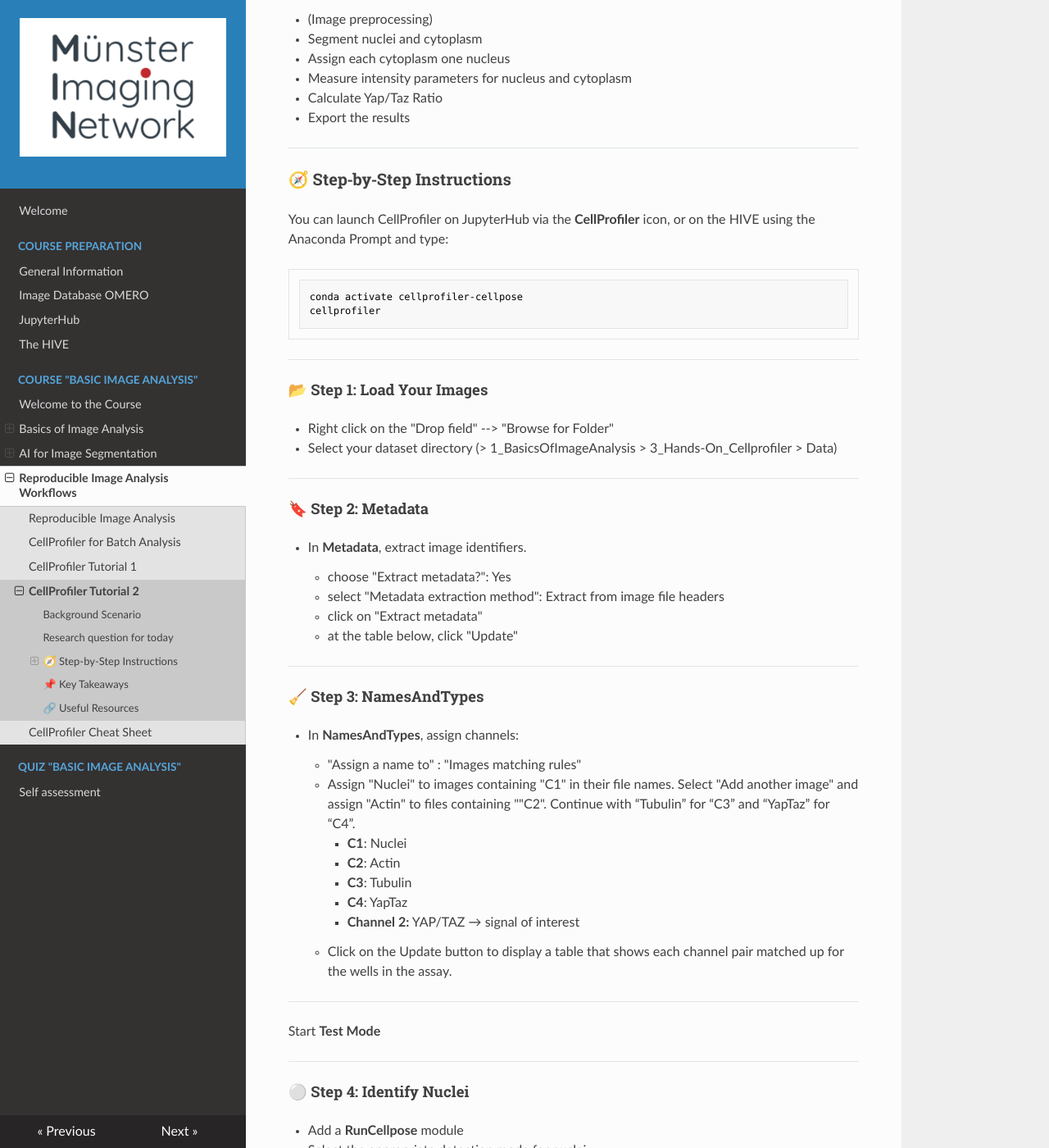
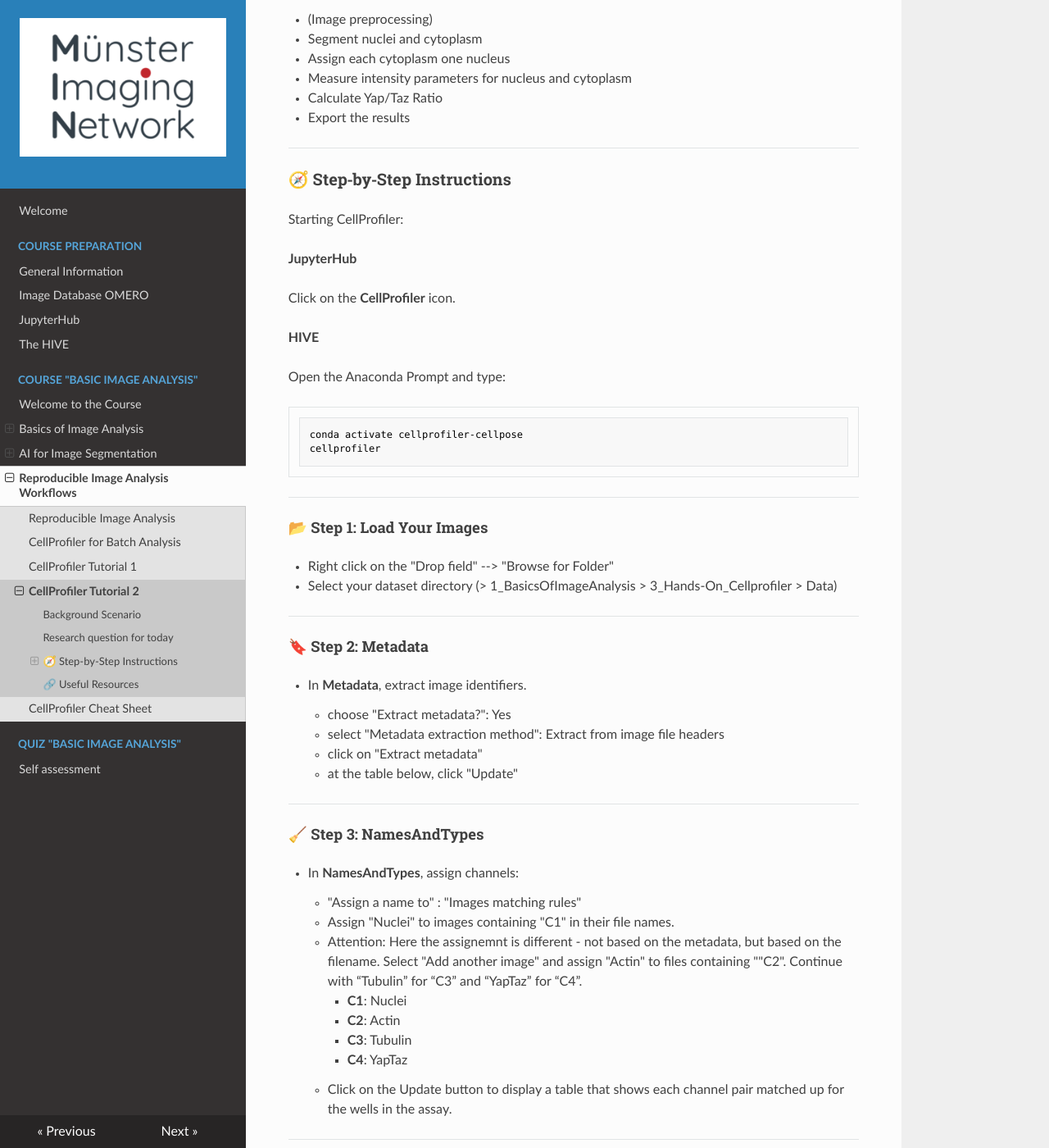
Before and after one commit to MuensterImagingNetwork/MINCourses_ImageAnalysis, an MkDocs documentation site: the page built from docs/basic/reproducibleanalysis/cellprofilertutorial.md, in a window 1280 px wide and 1400 px high, scrolled down 944 px. Shown: the whole window at 82% size. Built offline with MkDocs 1.6.1, drawn with Linux system fonts in a browser that asks for light colours; nearby versions of some CDN libraries; some of the changed text lies outside the part shown.

````diff
--- a/docs/basic/reproducibleanalysis/cellprofilertutorial.md
+++ b/docs/basic/reproducibleanalysis/cellprofilertutorial.md
@@ -35,12 +35,21 @@ YAP/TAZ ratio between nucleus and the cytoplasm in this dataset.
 
 ### 🧭 Step‑by‑Step Instructions
 
-You can launch CellProfiler on JupyterHub via the **CellProfiler** icon, or on the HIVE using the Anaconda Prompt and type:
+Starting CellProfiler:
 
+**JupyterHub**
+
+Click on the **CellProfiler** icon.
+
+
+**HIVE**
+
+Open the Anaconda Prompt and type:
 ```bash
 conda activate cellprofiler-cellpose
 cellprofiler
 ```
+
 
 ---
 
@@ -68,13 +77,13 @@ cellprofiler
 * In **NamesAndTypes**, assign channels:
 	- "Assign a name to" : "Images matching rules"
 	- Assign "Nuclei" to images containing "C1" in their file names.
+	- Attention: Here the assignemnt is different - not based on the metadata, but based on the filename.
 	Select "Add another image" and assign "Actin" to files containing ""C2".
 	Continue with “Tubulin” for “C3” and “YapTaz” for “C4”.
 		* **C1**: Nuclei
 		* **C2**: Actin
 		* **C3**: Tubulin
 		* **C4**: YapTaz
-		* **Channel 2:** YAP/TAZ → signal of interest
 	- Click on the Update button to display a table that shows each channel pair matched up for the wells in the assay.
 
 ---
@@ -178,17 +187,6 @@ Hint: Create a tertiary object ...
 
 ---
 
-### 📌 Key Takeaways
-
-| ✅ Pros                                         | ⚠️ Cons                                                           |
-| ---------------------------------------------- | ----------------------------------------------------------------- |
-| GUI‑driven, no coding required                 | Initial setup of modules can be time‑intensive                    |
-| Fully modular: you see every processing step   | Large pipelines may feel overwhelming at first                    |
-| Transparent settings: all parameters are saved | Complex scripts require Python integration                        |
-| Batch‑process dozens of images with one click  | Advanced analyses (e.g., machine learning) need plugins or export |
-
----
-
 ### 🔗 Useful Resources
 
 * **CellProfiler Documentation:** [https://cellprofiler.org/manual](https://cellprofiler-manual.s3.amazonaws.com/CellProfiler-4.2.6/index.html)
````
Also changed, not shown: docs/basic/reproducibleanalysis/cellprofilertutorial1.md (+45 -25 lines).
